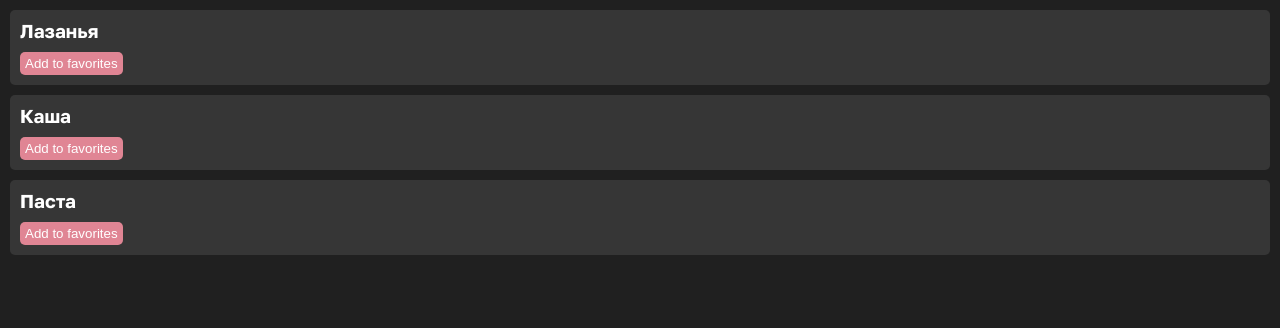
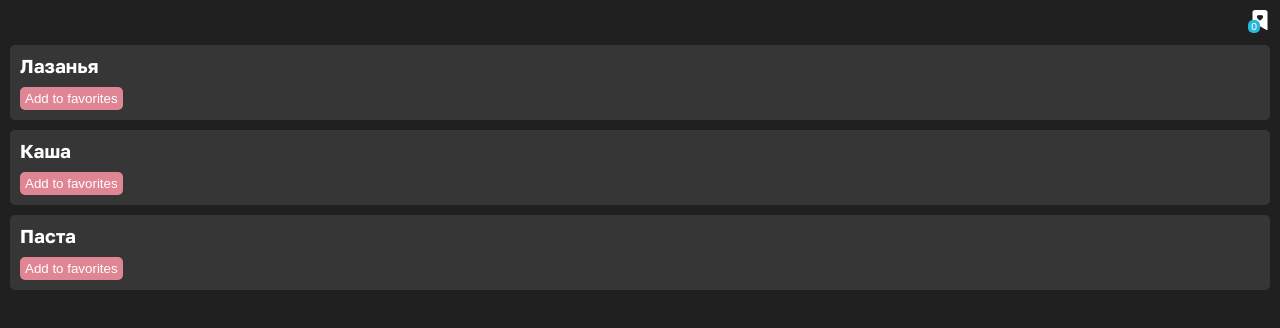
Before and after one commit to Astemir-Gurizhev/recipes, a React (Vite) app: page / in a window 1280 px wide. Shown: the top 328 px of the page. Built offline with nearby package versions, Linux system fonts and the light colour scheme.

Commit message:
removing favorites from the store

```diff
--- a/package.json
+++ b/package.json
@@ -13,6 +13,7 @@
     "@reduxjs/toolkit": "^2.5.0",
     "react": "^18.3.1",
     "react-dom": "^18.3.1",
+    "react-icons": "^5.4.0",
     "react-redux": "^9.2.0"
   },
   "devDependencies": {
--- a/src/App.tsx
+++ b/src/App.tsx
@@ -1,7 +1,11 @@
-import RecipeItem from './recipe-item/RecipeItem'
+import Header from './components/header/Header'
+import RecipeItem from './components/recipe-item/RecipeItem'
 
 function App() {
 	return (
+		<section>
+			<Header />
+
 			<div>
 				<RecipeItem
 					recipe={{
@@ -24,6 +28,7 @@
 					}}
 				/>
 			</div>
+		</section>
 	)
 }
 
--- /dev/null
+++ b/src/components/header/Header.module.css
@@ -0,0 +1,20 @@
+.header {
+	display: flex;
+	justify-content: end;
+	padding: 10px 10px 5px;
+	position: relative;
+}
+.header > span {
+	font-size: 10px;
+	background-color: #28b8db;
+	border-radius: 5px;
+	width: 12px;
+	height: 12px;
+	display: flex;
+	align-items: center;
+	justify-content: center;
+	padding-bottom: 1px;
+	position: absolute;
+	top: 20px;
+	right: 20px;
+}
--- /dev/null
+++ b/src/components/header/Header.tsx
@@ -0,0 +1,15 @@
+import { BsFillBookmarkHeartFill } from 'react-icons/bs'
+import styles from "./Header.module.css"
+import { useFavorites } from '../../hooks/useFavorites'
+
+const Header = () => {
+	const {favorites} = useFavorites()
+	return (
+		<header className={styles.header}>
+			<BsFillBookmarkHeartFill fontSize={20} />
+			<span>{favorites.length}</span>
+		</header>
+	)
+}
+
+export default Header
--- a/src/recipe-item/RecipeItem.tsx
+++ b/src/components/recipe-item/RecipeItem.tsx
@@ -1,9 +1,9 @@
-import { useSelector } from 'react-redux'
-import { useActions } from '../hooks/useActions'
+import { useActions } from '../../hooks/useActions'
 import styles from './RecipeItem.module.css'
+import { useFavorites } from '../../hooks/useFavorites'
 
 const RecipeItem = ({ recipe }) => {
-	const { favorites } = useSelector(state => state)
+	const {favorites} = useFavorites()
 
 	const { toggleFavorites } = useActions()
 
--- /dev/null
+++ b/src/hooks/useFavorites.ts
@@ -0,0 +1,7 @@
+import { useSelector } from 'react-redux'
+
+export const useFavorites = () => {
+	const { favorites } = useSelector(state => state)
+
+	return { favorites }
+}
```
Also changed, not shown: src/components/recipe-item/RecipeItem.module.css (renamed from src/recipe-item/RecipeItem.module.css), 1 other file (tests, documents, lock files or other folders). Lines whose indentation alone changed are shown as unchanged.
